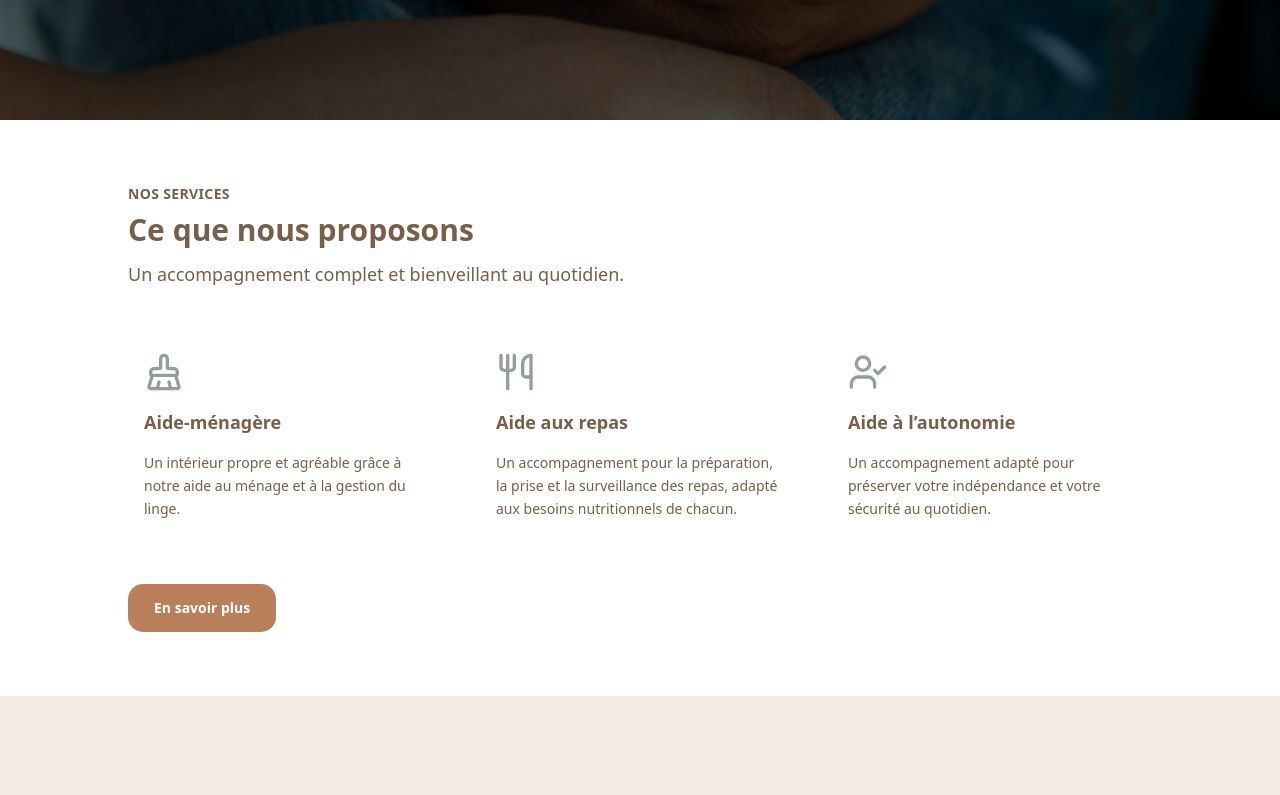
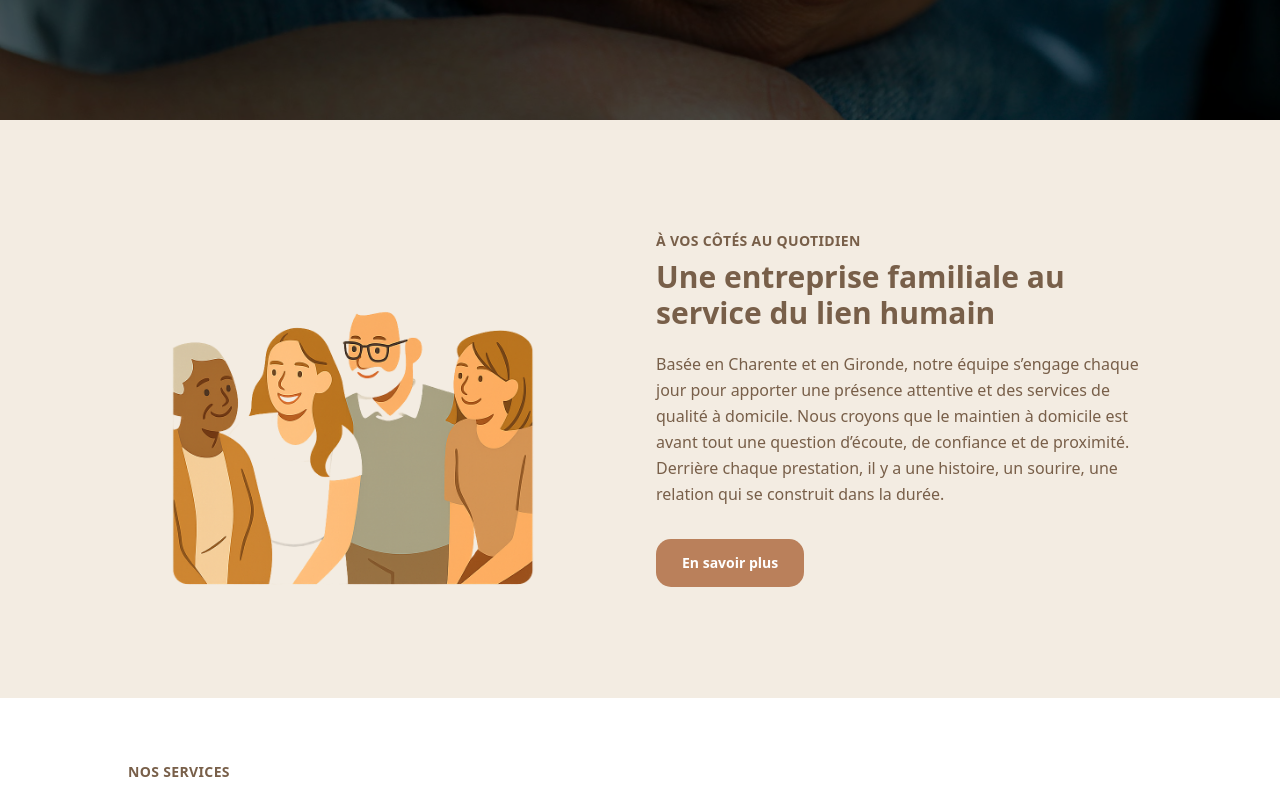
Before and after one commit to julienlisita/ccs-website, a Next.js app: page / in a window 1280 px wide. Shown: the part 680-1475 px from the top of the page. Built offline with nearby package versions, Linux system fonts and the light colour scheme.

Commit message:
feat(home): create and integrate AboutSectionHome component before services section

```diff
--- a/src/components/pages/Home.tsx
+++ b/src/components/pages/Home.tsx
@@ -7,11 +7,13 @@ import TestimonialsSectionHomeServer from '../section/TestimonialsSectionHomeSer
 import NewsSectionHomeServer from '../section/NewsSectionHomeServer';
 import AidsSectionHome from '../section/AidsSectionHome';
 import RecruitmentSectionHome from '../section/RecruitmentSectionHome';
+import AboutSectionHome from '../section/AboutSectionHome';
 
 export default function Home() {
   return (
     <div>
       <Hero />
+      <AboutSectionHome />
       <ServicesFeaturesIntro />
       <AidsSectionHome />
       <TestimonialsSectionHomeServer />
--- /dev/null
+++ b/src/components/section/AboutSectionHome.tsx
@@ -0,0 +1,27 @@
+// src/components/sections/AboutSectionHome.tsx
+
+import SplitSection from './SplitSection';
+
+export default function AboutSectionHome() {
+  return (
+    <SplitSection
+      eyebrow="À VOS CÔTÉS AU QUOTIDIEN"
+      title="Une entreprise familiale au service du lien humain"
+      content={
+        <p>
+          Basée en Charente et en Gironde, notre équipe s’engage chaque jour pour apporter une
+          présence attentive et des services de qualité à domicile. Nous croyons que le maintien à
+          domicile est avant tout une question d’écoute, de confiance et de proximité. Derrière
+          chaque prestation, il y a une histoire, un sourire, une relation qui se construit dans la
+          durée.
+        </p>
+      }
+      imageSrc="/images/team-illustration.png"
+      imageAlt="Illustration d’une équipe souriante dans un cadre chaleureux"
+      aspect="square"
+      ctaLabel="En savoir plus"
+      ctaHref="/about"
+      tone="muted"
+    />
+  );
+}
```
Also changed, not shown: public/images/team-illustration.png (added).
